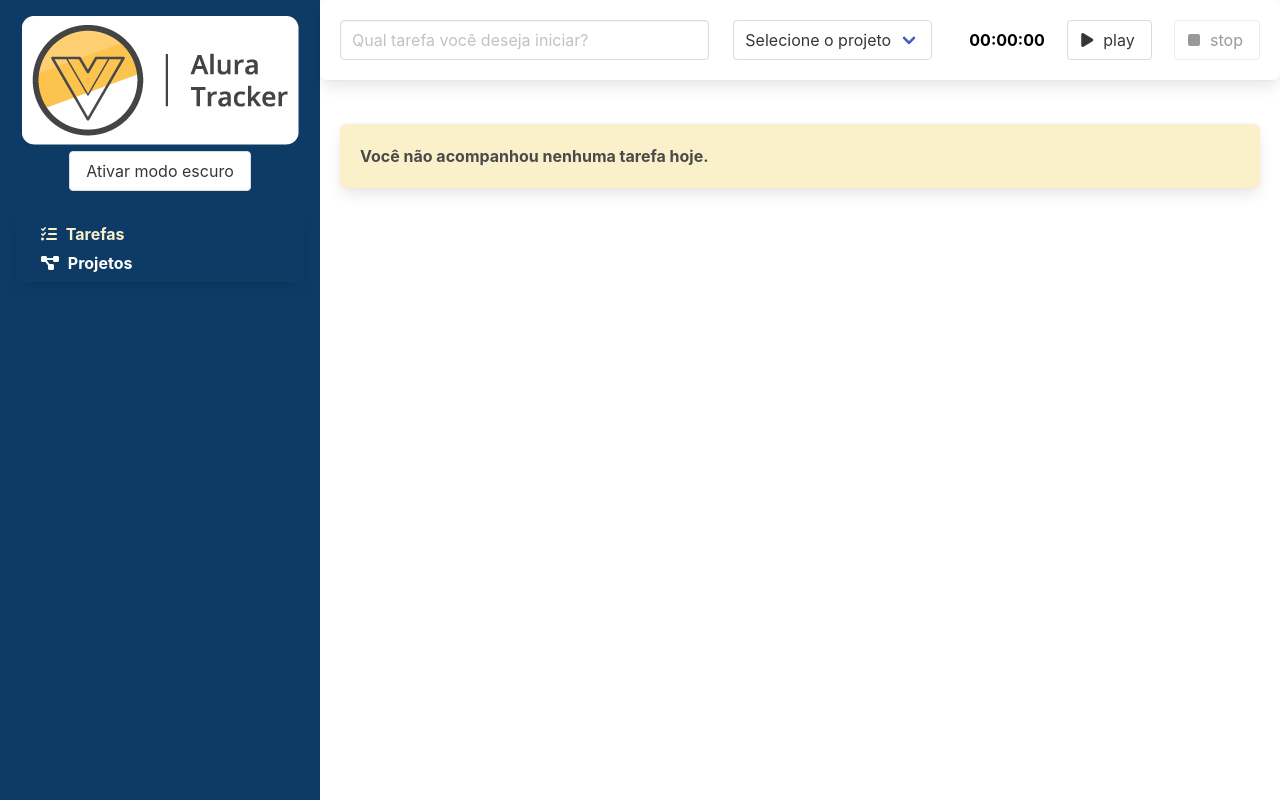
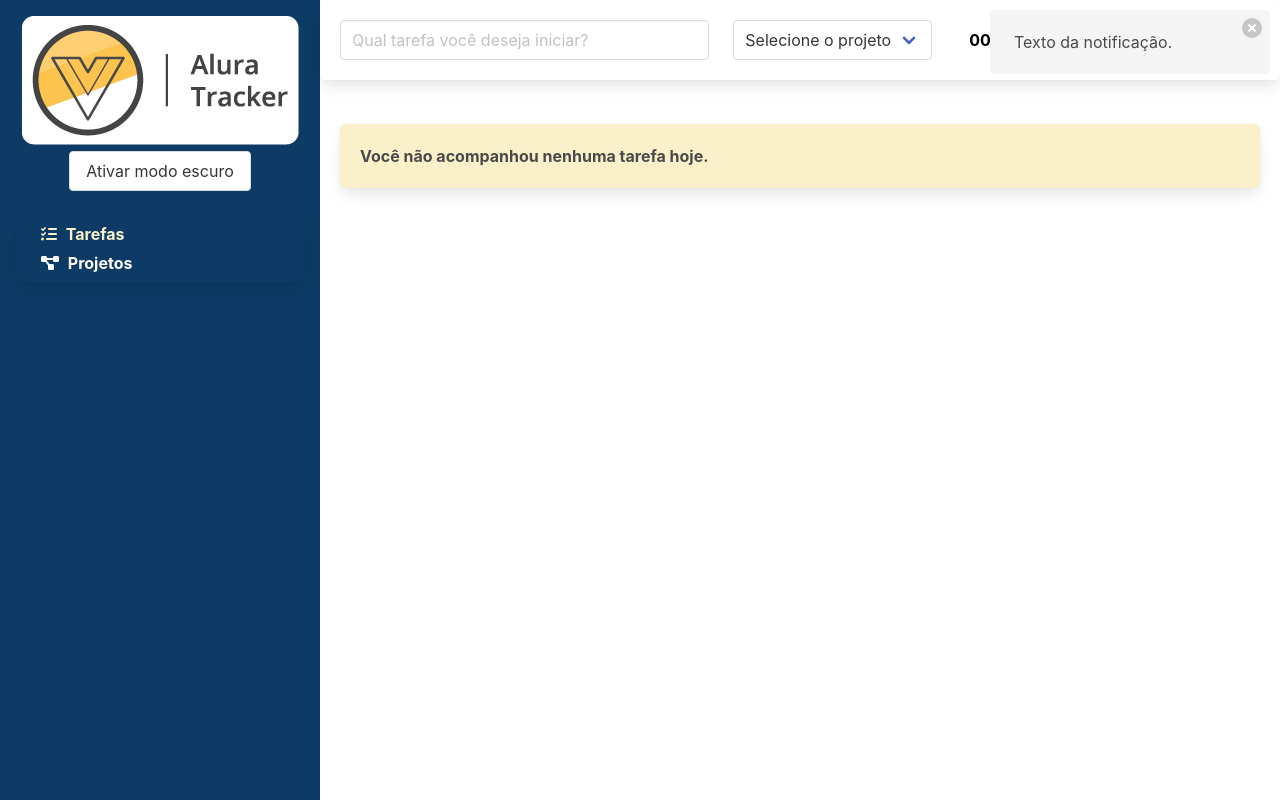
Before and after one commit to andre-felipe-os/vue-formacao-alura, a Vue app: page /#/tarefas in a window 1280 px wide. Built offline with nearby package versions, Linux system fonts and the light colour scheme.

Commit message:
feat: adiciona componente Notificacoes

```diff
--- a/src/App.vue
+++ b/src/App.vue
@@ -5,6 +5,7 @@
       <BarraLateralVue @aoAlterarTema="trocarTema" />
     </div>
     <div class="column is-three-quarter conteudo">
+      <NotificacoesVue />
       <RouterView></RouterView>
     </div>
   </main>
@@ -14,6 +15,7 @@
   import { defineComponent } from 'vue';
   import TarefaInterface from './interfaces/TarefaInterface';
   import BarraLateralVue from './components/BarraLateral.vue';
+  import NotificacoesVue from './components/Notificacoes.vue';
 
   export default defineComponent({
     name: 'App',
@@ -29,6 +31,7 @@
       }
     },
     components: {
+      NotificacoesVue,
       BarraLateralVue
     },
     methods: {
--- /dev/null
+++ b/src/components/Notificacoes.vue
@@ -0,0 +1,26 @@
+<template>
+  <div class="notificacoes">
+    <article class="notification">
+      <button class="delete"></button>
+      Texto da notificação.
+    </article>
+  </div>
+</template>
+
+<script lang="ts">
+import { computed, defineComponent } from 'vue';
+
+export default defineComponent({
+  name: 'NotificacoesVue'
+});
+</script>
+
+<style scoped>
+  .notificacoes {
+    position: absolute;
+    right: 0;
+    width:300px;
+    padding: 10px;
+    z-index: 10;
+  }
+</style>
```
